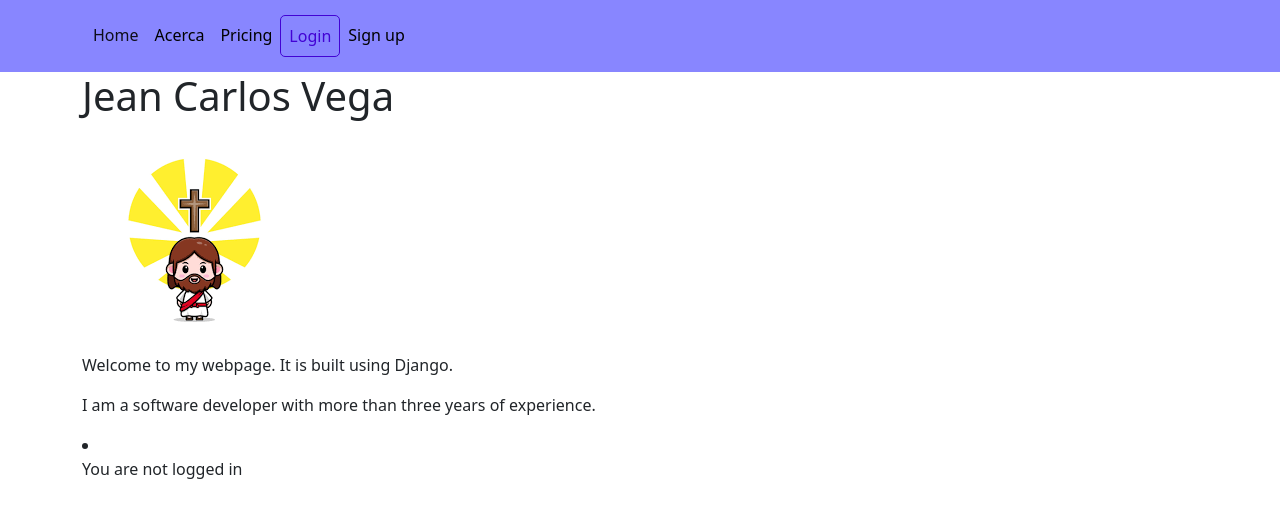
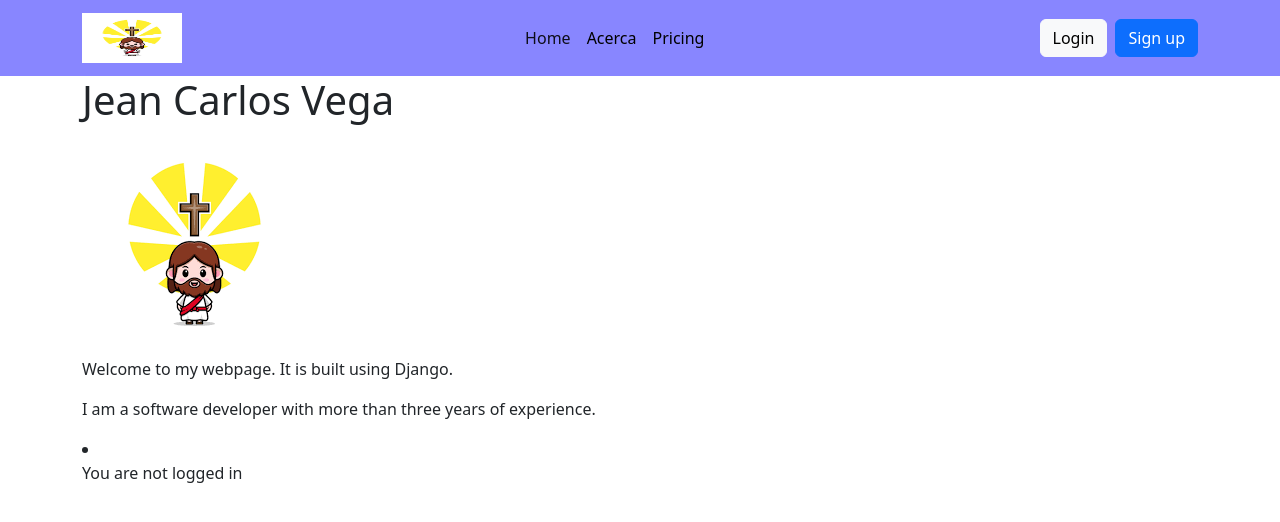
Before and after one commit to jeanvegadev/Django-webpage, a Django app: page /my_app/ in a window 1280 px wide. Shown: the top 522 px of the page. Run offline with Django 4.2, Linux system fonts and the light colour scheme; data comes from the database, SQL or seed files in the repository.

Commit message:
fixed navbar

```diff
--- a/my_site/static/css/mycss.css
+++ b/my_site/static/css/mycss.css
@@ -1,11 +1,13 @@
 .navbar{
     background-color: rgb(136, 134, 255);
-    padding: 0;
 }
 
-.container-fluid{
-    align-items: center;
-    padding: 15px;
+@media (max-width: 992px) {
+    .navbar .navbar-nav .nav-item .nav-link {
+        border-bottom:1px solid rgb(100, 100, 100);
+        border-radius: 0;
+        padding: .75rem 0!important
+    }
 }
 
 .menu-btn{
--- a/my_site/templates/base.html
+++ b/my_site/templates/base.html
@@ -16,24 +16,32 @@
     <title>JCVega</title>
 </head>
 <body>
+
+    <header>
       <!-- NAVBAR -->
     <nav class="navbar navbar-expand-lg">
-        <div class="container-fluid container">
+      <div class="container ">
+        <a class="navbar-brand" href="{% url 'my_app:simple' %}"><img src="{% static 'my_app/jesus.png' %}" alt="logo" width="100" height="50"/></a>
         <button class="navbar-toggler" type="button" data-bs-toggle="collapse" data-bs-target="#navbarNavAltMarkup" aria-controls="navbarNavAltMarkup" aria-expanded="false" aria-label="Toggle navigation">
           <span class="navbar-toggler-icon"></span>
         </button>
         <div class="collapse navbar-collapse" id="navbarNavAltMarkup">
-            <div class="navbar-nav">
-              <a class="nav-link active menu-btn" href="{% url 'my_app:simple' %}">Home</a>
-              <a class="nav-link menu-btn" href="{% url 'my_app:acercade' %}">Acerca</a>
-              <a class="nav-link menu-btn" href="#">Pricing</a>
-              <a class="nav-link login-btn" href="{% url 'login' %}?next={{request.path}}">Login</a>
-              <a class="nav-link menu-btn" href="{% url 'my_app:signup' %}">Sign up</a>
+            <ul class="navbar-nav mx-auto align-items-lg-center">
+              <li class="nav-item dropdown"><a class="nav-link active menu-btn" href="{% url 'my_app:simple' %}">Home</a></li>
+              <li class="nav-item dropdown"><a class="nav-link menu-btn" href="{% url 'my_app:acercade' %}">Acerca</a></li>
+              <li class="nav-item dropdown"><a class="nav-link menu-btn" href="#">Pricing</a></li>
+            </ul>
+            <div class="mt-3 mt-lg-0 d-flex align-items-center">
+              <a class="btn btn-light mx-2" href="{% url 'login' %}?next={{request.path}}">Login</a>
+              <a class="btn btn-primary" href="{% url 'my_app:signup' %}">Sign up</a>
             </div>
+
         </div>
+
+
       </div>
   </nav>
-
+    </header>
 
     {% block content%}
 
```
Lines whose indentation alone changed are shown as unchanged.
